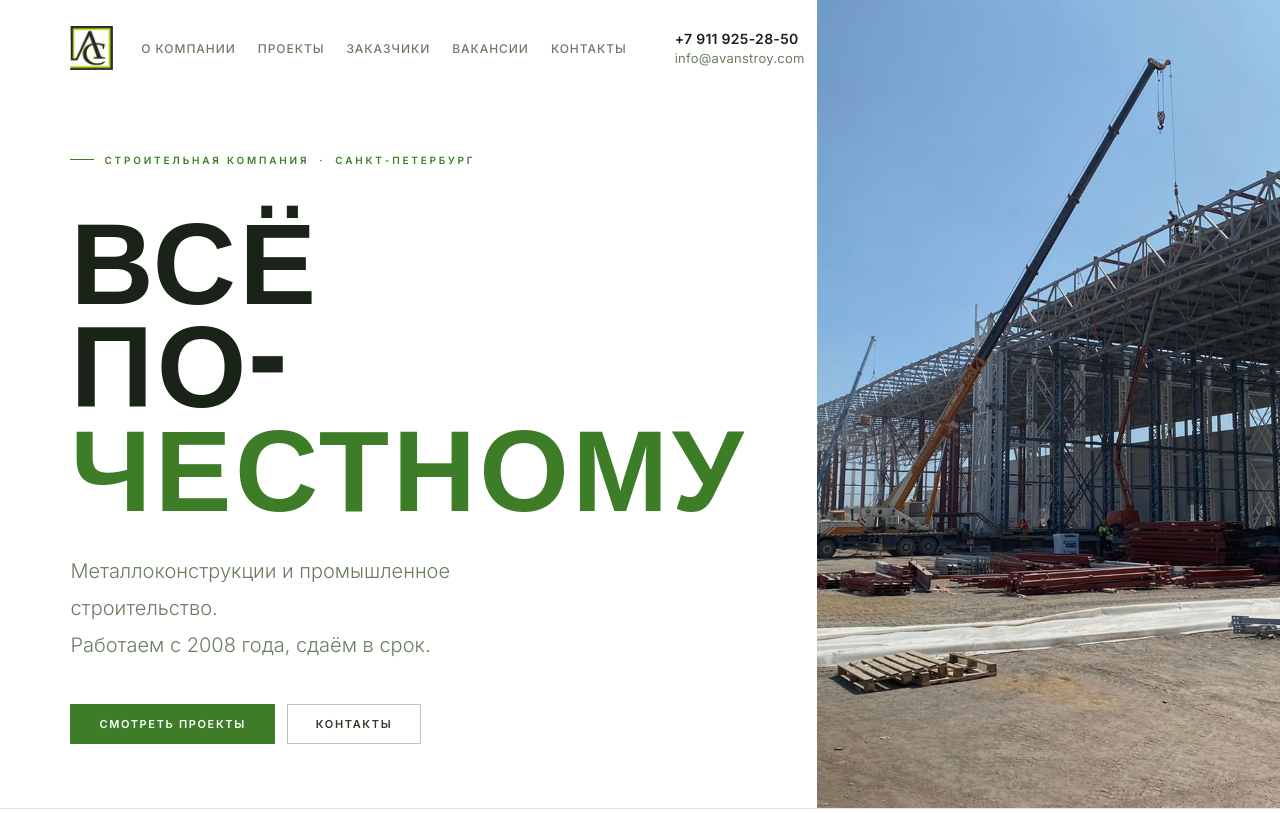
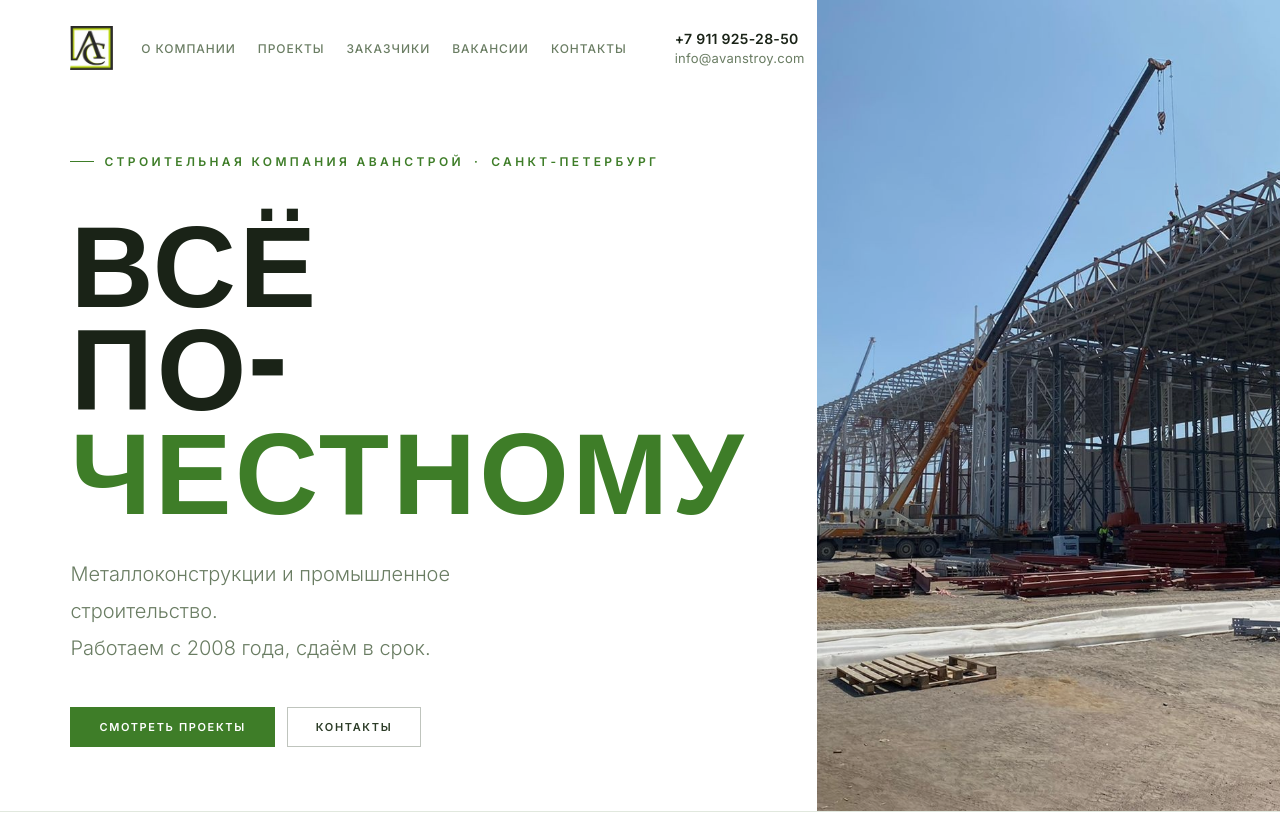
Before and after one commit to gonkavibe/avanstroy, a plain HTML site: page index.html in a window 1280 px wide. Shown: the top 813 px of the page. Drawn offline with Linux system fonts and the light colour scheme.

Commit message:
Add files via upload

```diff
--- a/index.html
+++ b/index.html
@@ -168,7 +168,7 @@ nav.open .nav-close{display:block;color:#fff}
   background:var(--white);
   position:relative;z-index:1;
 }
-.hero-label{margin-bottom:52px}
+.hero-label{margin-bottom:52px;font-size:12px}
 .hero-h{
   font-size:clamp(64px,9vw,130px);
   color:var(--dark);margin-bottom:24px;
@@ -727,7 +727,7 @@ footer{
   <div class="hero-left">
     <img class="hero-mob-logo" src="img/75d7a251-8412-45ec-984f-ac650aca37fd.png" alt="Аванстрой">
     <div class="label hero-label">
-      <span class="hl-part">Строительная компания</span>
+      <span class="hl-part">Строительная компания Аванстрой</span>
       <span class="hl-dot">·</span>
       <span class="hl-part">Санкт-Петербург</span>
     </div>
```
